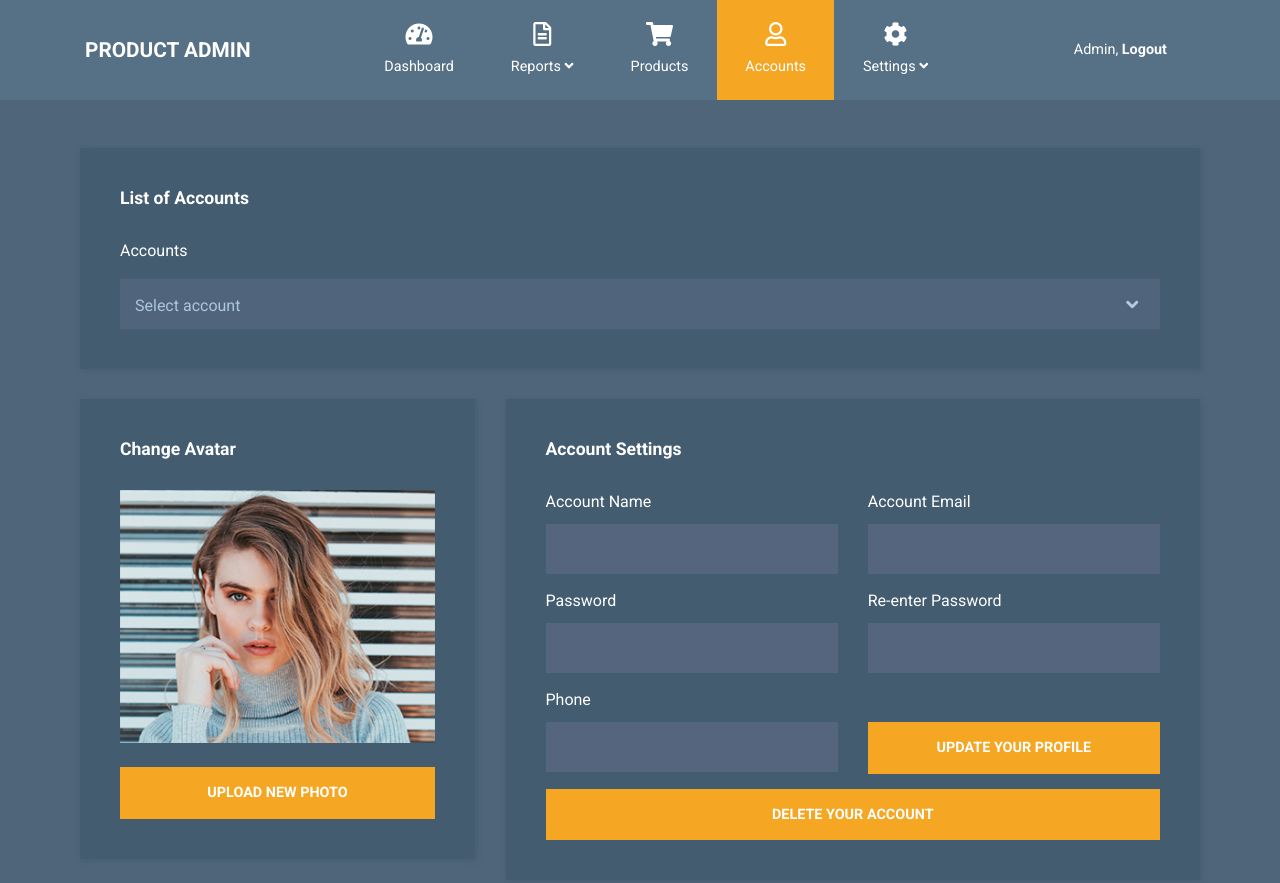
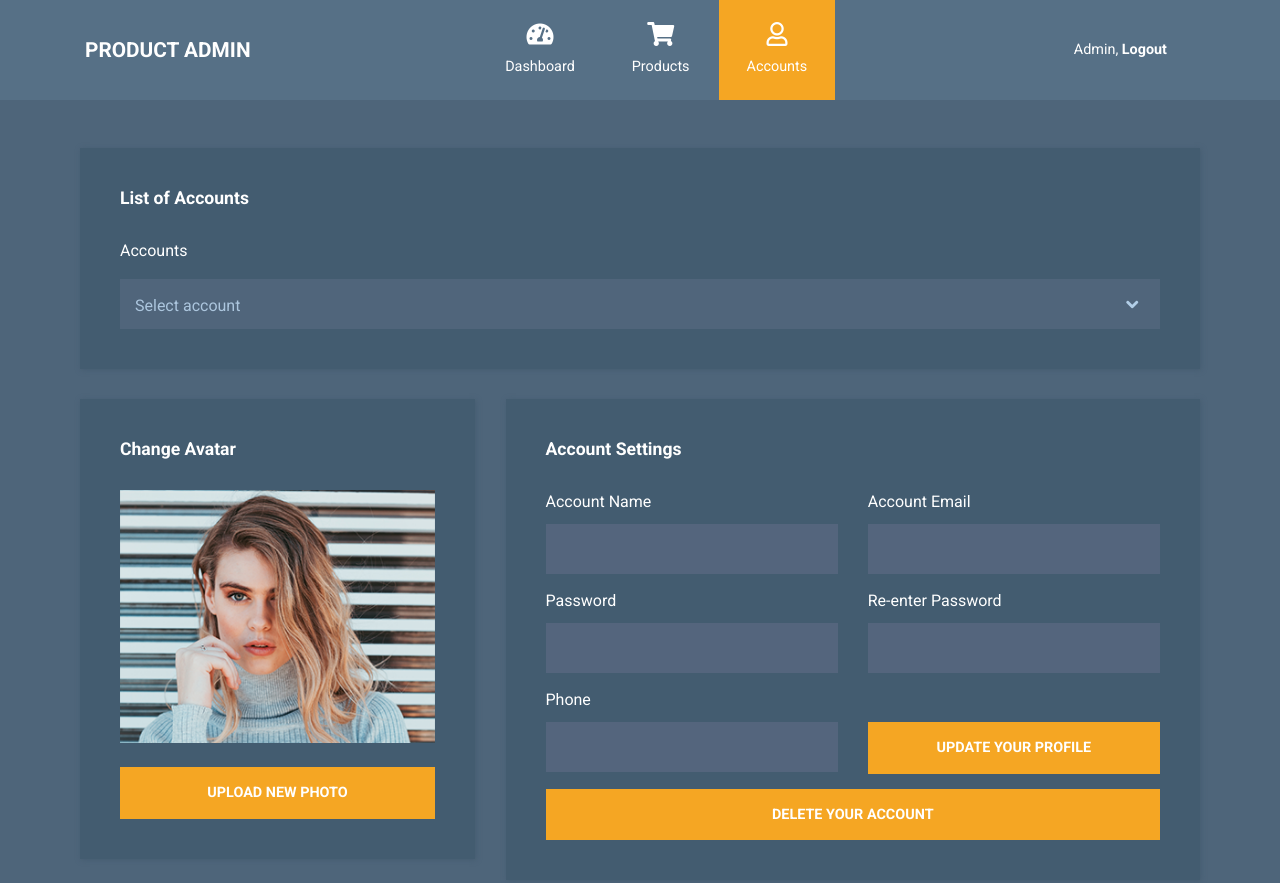
Before and after one commit to vigneshkv981/final, a plain HTML site: page accounts.html in a window 1280 px wide. Shown: the top 883 px of the page. Drawn offline with Linux system fonts and the light colour scheme.

Commit message:
Update accounts.html

```diff
--- a/accounts.html
+++ b/accounts.html
@@ -4,7 +4,7 @@
     <meta charset="UTF-8" />
     <meta name="viewport" content="width=device-width, initial-scale=1.0" />
     <meta http-equiv="X-UA-Compatible" content="ie=edge" />
-    <title>Accounts - Product Admin Template</title>
+    <title>Accounts</title>
     <link
       rel="stylesheet"
       href="https://fonts.googleapis.com/css?family=Roboto:400,700"
@@ -48,25 +48,7 @@
                   <span class="sr-only">(current)</span>
                 </a>
               </li>
-              <li class="nav-item dropdown">
-                <a
-                  class="nav-link dropdown-toggle"
-                  href="#"
-                  id="navbarDropdown"
-                  role="button"
-                  data-toggle="dropdown"
-                  aria-haspopup="true"
-                  aria-expanded="false"
-                >
-                  <i class="far fa-file-alt"></i>
-                  <span> Reports <i class="fas fa-angle-down"></i> </span>
-                </a>
-                <div class="dropdown-menu" aria-labelledby="navbarDropdown">
-                  <a class="dropdown-item" href="#">Daily Report</a>
-                  <a class="dropdown-item" href="#">Weekly Report</a>
-                  <a class="dropdown-item" href="#">Yearly Report</a>
-                </div>
-              </li>
+
               <li class="nav-item">
                 <a class="nav-link" href="products.html">
                   <i class="fas fa-shopping-cart"></i> Products
@@ -78,25 +60,7 @@
                   <i class="far fa-user"></i> Accounts
                 </a>
               </li>
-              <li class="nav-item dropdown">
-                <a
-                  class="nav-link dropdown-toggle"
-                  href="#"
-                  id="navbarDropdown"
-                  role="button"
-                  data-toggle="dropdown"
-                  aria-haspopup="true"
-                  aria-expanded="false"
-                >
-                  <i class="fas fa-cog"></i>
-                  <span> Settings <i class="fas fa-angle-down"></i> </span>
-                </a>
-                <div class="dropdown-menu" aria-labelledby="navbarDropdown">
-                  <a class="dropdown-item" href="#">Profile</a>
-                  <a class="dropdown-item" href="#">Billing</a>
-                  <a class="dropdown-item" href="#">Customize</a>
-                </div>
-              </li>
+
             </ul>
             <ul class="navbar-nav">
               <li class="nav-item">
```
